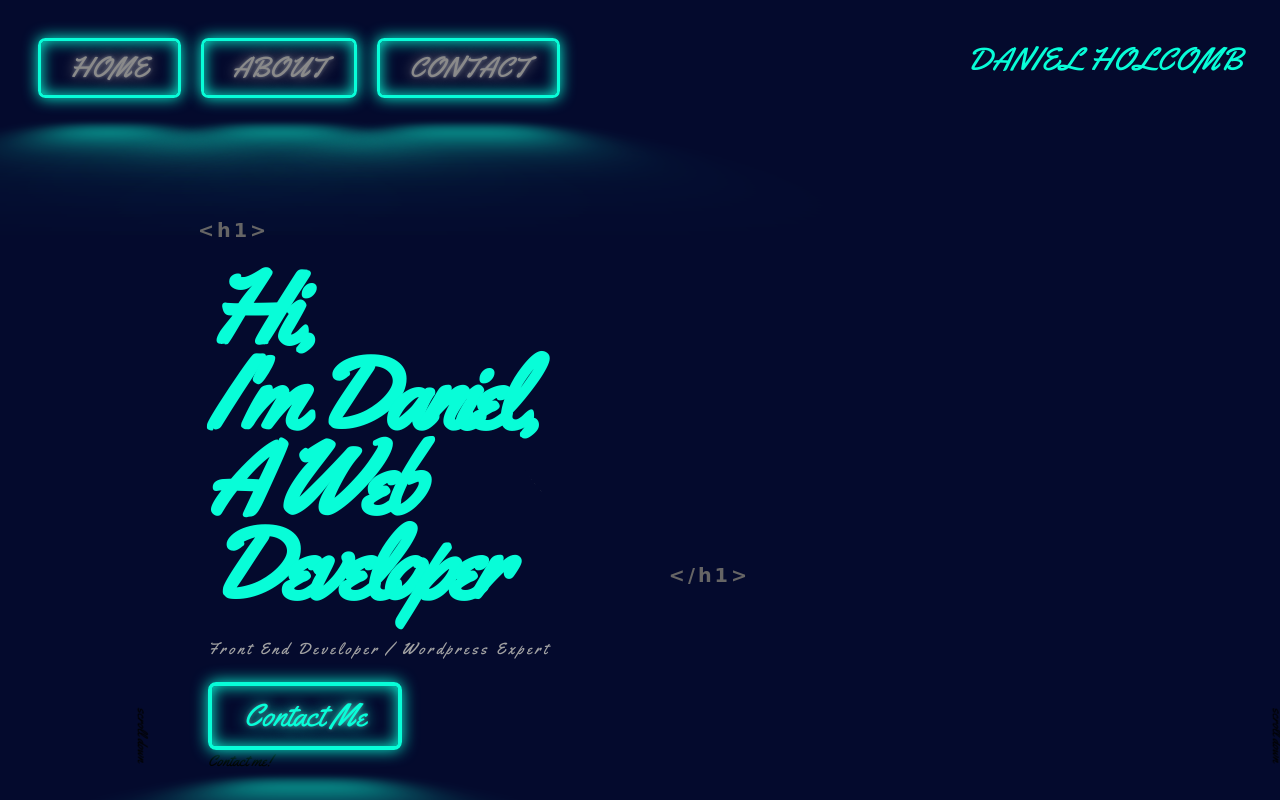
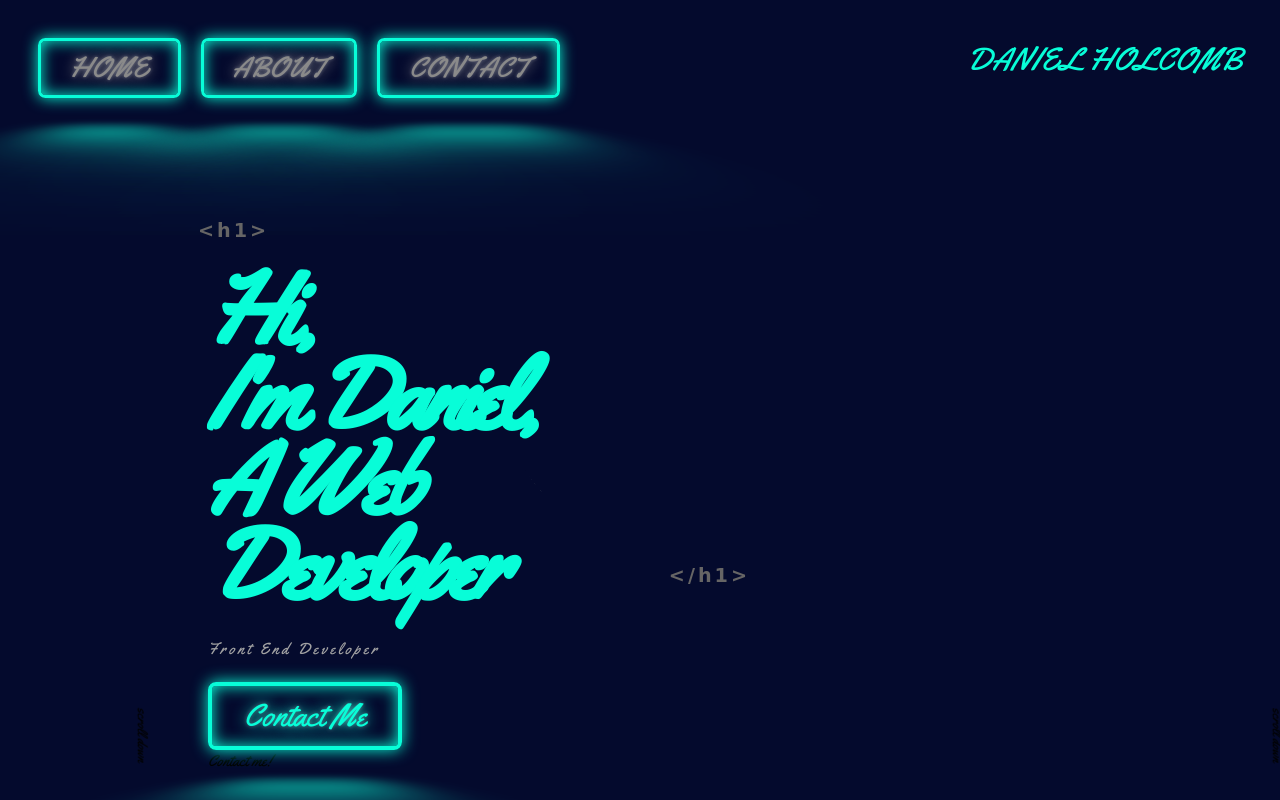
Before and after one commit to Dholc2021/WebsiteTutorial, a website: page index.html in a window 1280 px wide. Shown: the top 800 px of the page. Drawn offline with nearby package versions, Linux system fonts and the light colour scheme; animation ran at ten frames a second; some icons are missing.

Commit message:
dropped wordpress

```diff
--- a/index.html
+++ b/index.html
@@ -43,7 +43,7 @@
        <h1> Hi, <br> I'm
             Daniel, <br> A Web Developer
         </h1>
-        <p class="gray-text">Front End Developer / Wordpress Expert</p>
+        <p class="gray-text">Front End Developer</p>
         <br>
 
         <a href="about.html" class="neon-button">Contact Me</a>
```
